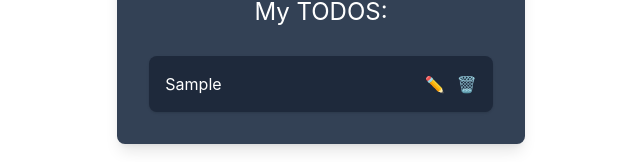
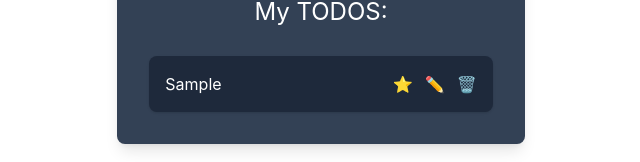
Before and after one commit to 4twerka/ToDoList, a React (Vite) app: page / in a window 1280 px wide. Both pictures are taken after typing "Sample" into the empty fields and a click on the button "Add". Shown: the part 430-592 px from the top of the page, without its empty margins (319-959 px from the left). Built offline with nearby package versions, Linux system fonts and the light colour scheme.

Commit message:
Add Folow Button

```diff
--- a/src/ToDoList.jsx
+++ b/src/ToDoList.jsx
@@ -3,8 +3,13 @@ import { useState } from "react";
 function ToDoList() {
   const [inputValue, setInputValue] = useState("");
   const [items, setItems] = useState([]);
-const [isEditing, setIsEditing] = useState(null);
+  const [isEditing, setIsEditing] = useState(null);
   const [editValue, setEditValue] = useState("");
+  const [isActive, setIsActive] = useState(false);
+
+  const FollowChange = () => {
+
+  };
 
   const deleteItem = (indexDelete) => {
     setItems(items.filter((item, index) => index !== indexDelete));
@@ -78,6 +83,10 @@ const [isEditing, setIsEditing] = useState(null);
                 )}
               </span>
               <span className="flex space-x-3">
+                <button onClick={FollowChange}>
+                   ⭐
+                </button>
+
                 {isEditing === index ? (
                   <button
                     onClick={() => saveEdit(index)}
```
